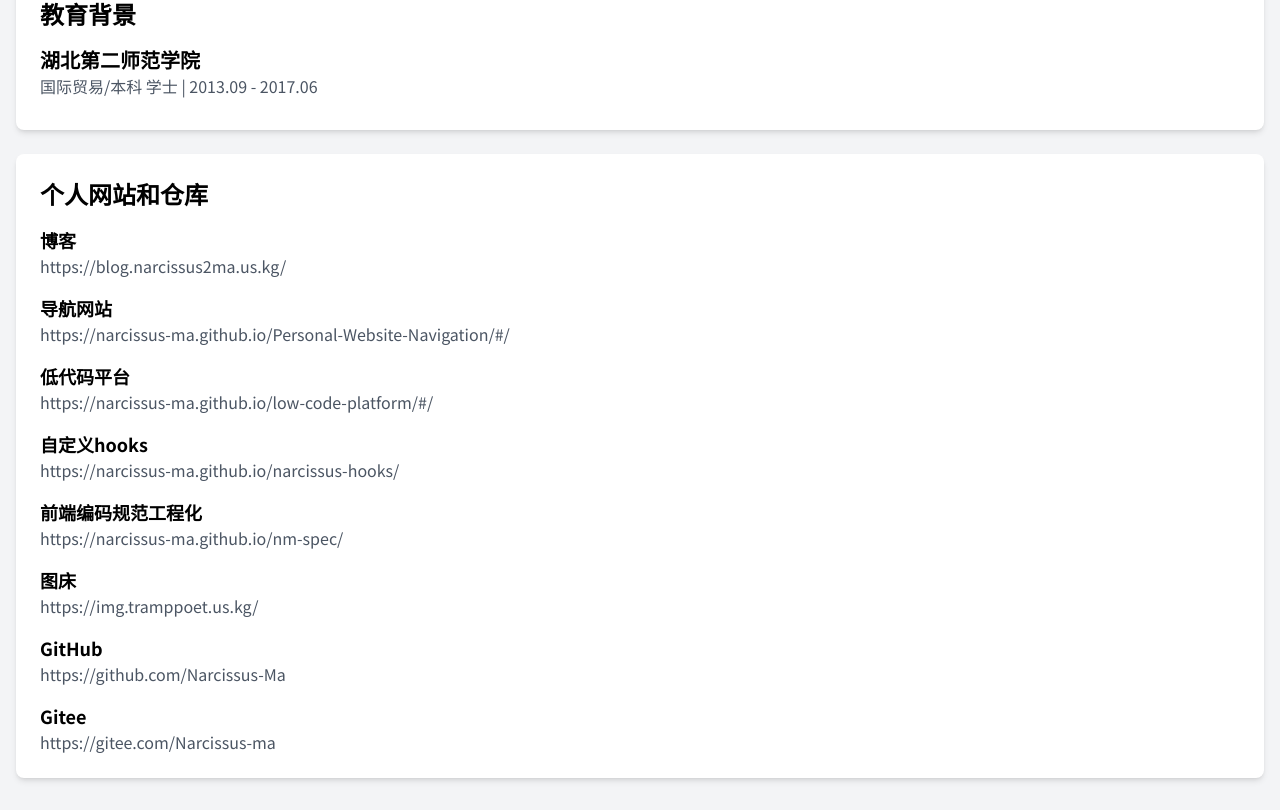
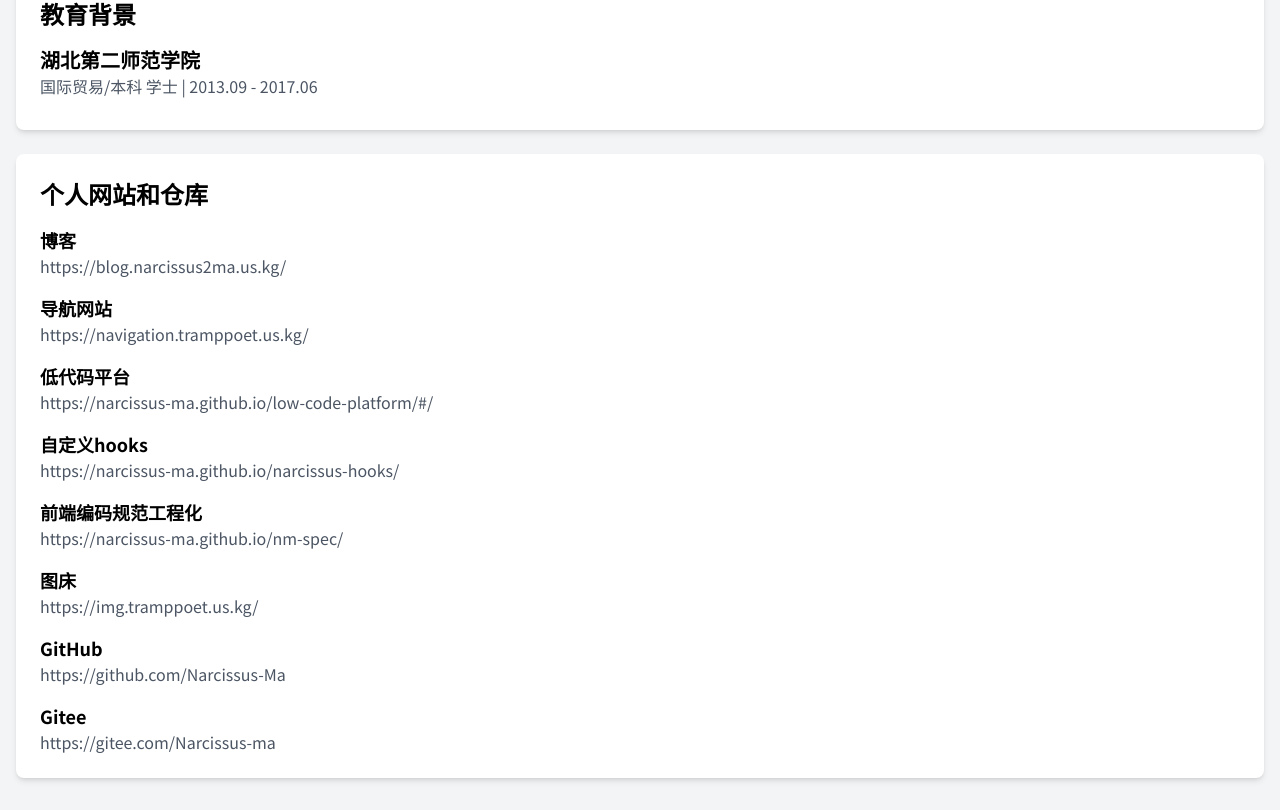
Before and after one commit to Narcissus-Ma/resume-site, a React (Vite) app: page / in a window 1280 px wide. Shown: the part 2766-3576 px from the top of the page. Built offline with nearby package versions, Linux system fonts and the light colour scheme.

Commit message:
feat: 更新导航网站链接

```diff
--- a/src/data/resumeData.js
+++ b/src/data/resumeData.js
@@ -144,7 +144,7 @@
     },
     {
       name: "导航网站",
-      url: "https://narcissus-ma.github.io/Personal-Website-Navigation/#/",
+      url: "https://navigation.tramppoet.us.kg/",
     },
     {
       name: "低代码平台",
```
